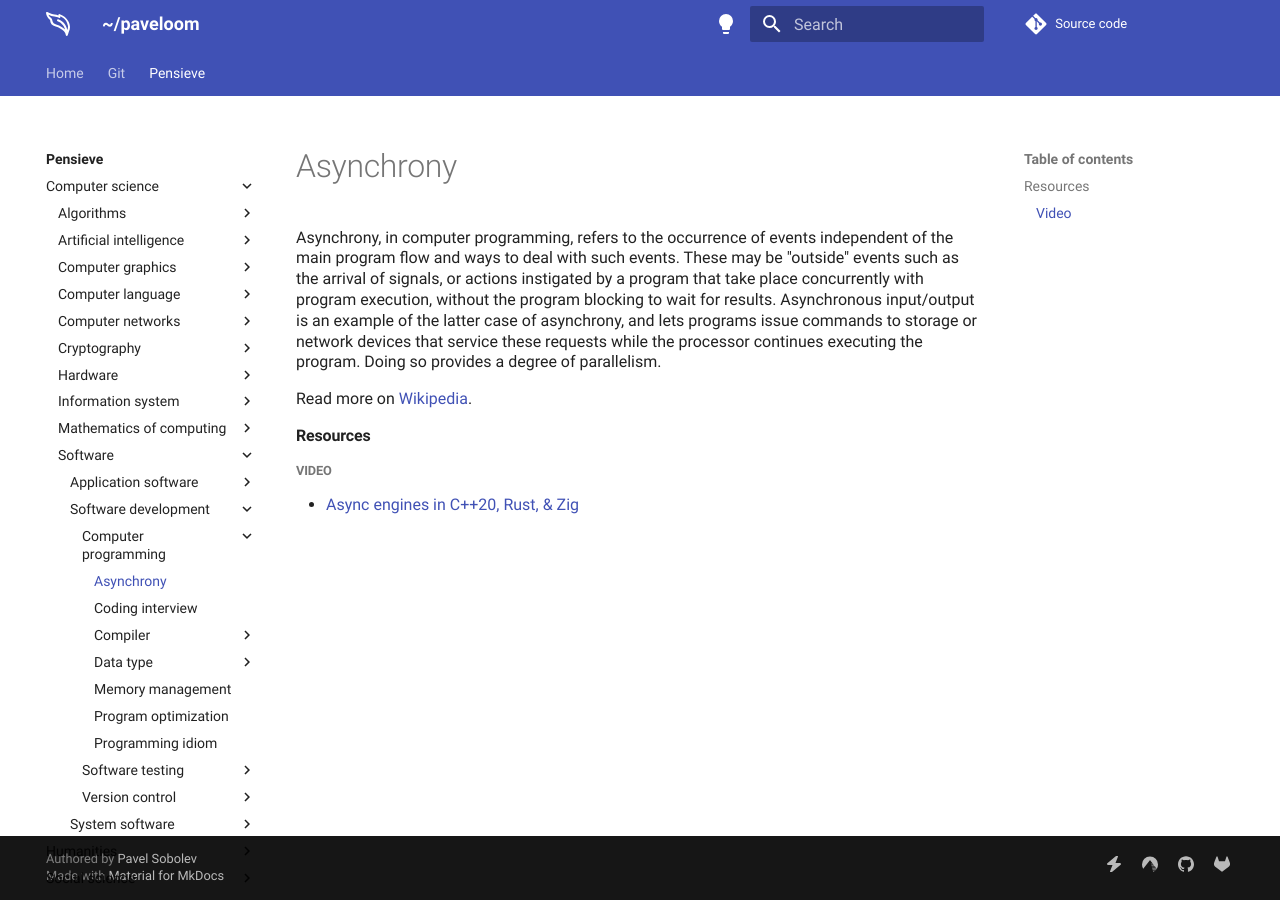
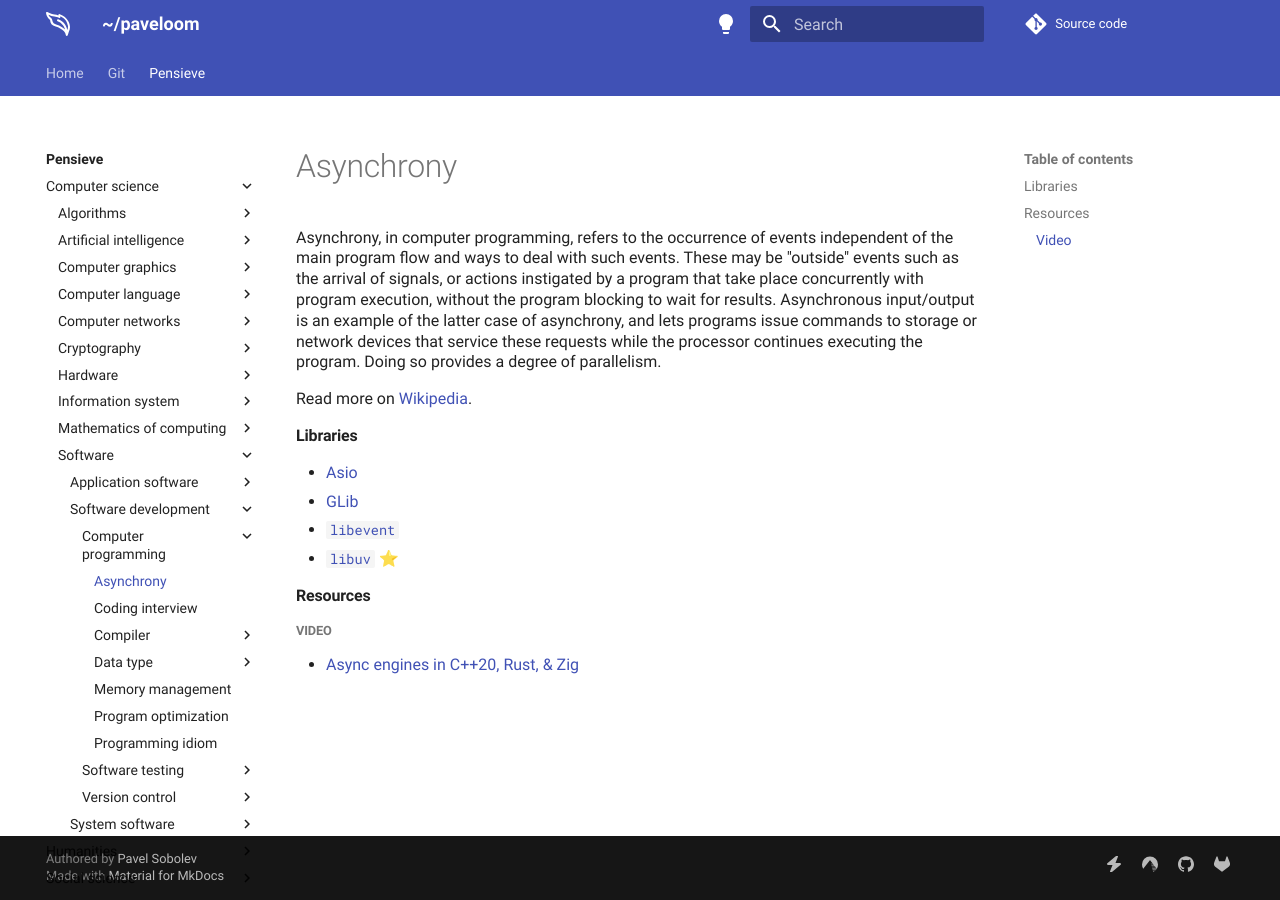
Before and after one commit to paveloom/paveloom.dev, an MkDocs documentation site: the page built from content/pensieve/asynchrony.md, in a window 1280 px wide. Built offline with MkDocs 1.6.1 and Material for MkDocs 9.7.7, drawn with Linux system fonts in a browser that asks for light colours; comment, search, counter and statistics services are not loaded.

Commit message:
Pensieve: update the Asynchrony page.

```diff
--- a/content/pensieve/asynchrony.md
+++ b/content/pensieve/asynchrony.md
@@ -4,6 +4,12 @@ Asynchrony, in computer programming, refers to the occurrence of events independ
 
 Read more on [Wikipedia](https://en.wikipedia.org/wiki/Asynchrony_(computer_programming)).
 
+#### Libraries
+- [Asio](https://en.wikipedia.org/wiki/Asio_C%2B%2B_library)
+- [GLib](https://en.wikipedia.org/wiki/GLib)
+- [`libevent`](https://en.wikipedia.org/wiki/Libevent)
+- [`libuv`](https://en.wikipedia.org/wiki/Libuv) ⭐
+
 #### Resources
 
 ##### Video
```
